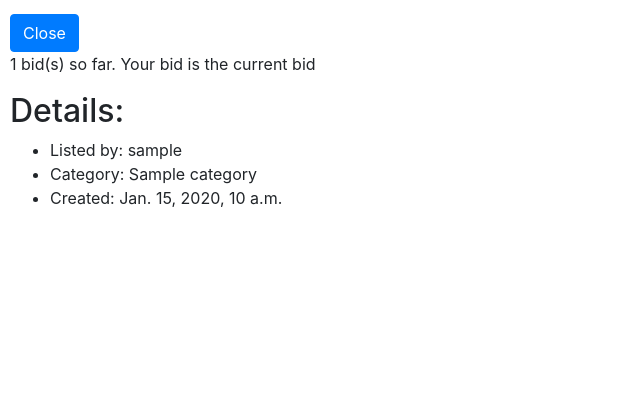
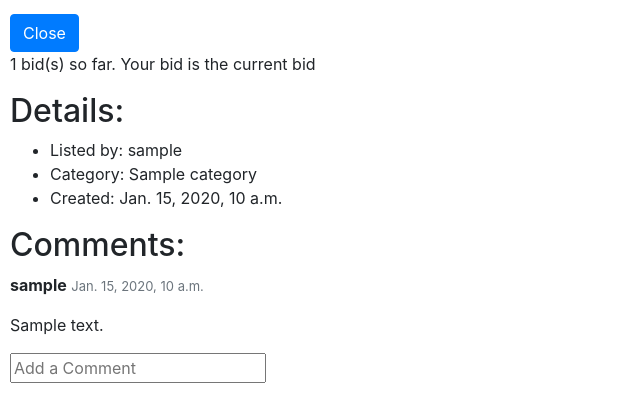
Before and after one commit to daniel-ob/CS50W, a Django app: page /listings/1 in a window 1280 px wide. Shown: the part 650-1059 px from the top of the page, without its empty margins (0-640 px from the left). Before the commit the page ends 857 px from the top, so only its background shows below. Run offline with Django 3.2, Linux system fonts and the light colour scheme; a user stored in the database is signed in; tables that the repository leaves empty hold one stand-in row (values such as "Sample post"); grey boxes marked "Sample" are stand-in pictures; some libraries are stand-ins or nearby versions.

Commit message:
[2_Commerce] Listing Page: add Comment functionality

```diff
--- a/2_Commerce/commerce/auctions/models.py
+++ b/2_Commerce/commerce/auctions/models.py
@@ -1,6 +1,6 @@
 from django.contrib.auth.models import AbstractUser
 from django.db import models
-from django.forms import ModelForm, Textarea
+from django.forms import ModelForm, Textarea, TextInput
 
 
 class User(AbstractUser):
@@ -65,3 +65,15 @@ class NewBidForm(ModelForm):
     class Meta:
         model = Bid
         fields = ["amount_dollars"]
+
+
+class NewCommentForm(ModelForm):
+    class Meta:
+        model = Comment
+        fields = ["text"]
+        labels = {
+            "text": ""
+        }
+        widgets = {
+            "text": TextInput(attrs={"placeholder": "Add a Comment"}),
+        }
--- a/2_Commerce/commerce/auctions/templates/auctions/listing.html
+++ b/2_Commerce/commerce/auctions/templates/auctions/listing.html
@@ -76,5 +76,24 @@
                 <li>Created: {{ listing.creation_date }}</li>
             </ul>
         </section>
+        <section class="comments">
+            <h2>Comments:</h2>
+            {% if listing.comments.count %}
+                {% for comment in listing.comments.all %}
+                    <div class="comment">
+                        <p><strong>{{ comment.user }}</strong> <span class="text-muted">{{ comment.date }}</span></p>
+                        <p>{{ comment.text }}</p>
+                    </div>
+                {% endfor %}
+            {% else %}
+                <p>No comments has been made on this listing.</p>
+            {% endif %}
+            {% if user.is_authenticated %}
+                <form id="comment-form" action="{% url 'comment' listing.id %}" method="post">
+                    {% csrf_token %}
+                    {{ comment_form.as_p }}
+                </form>
+            {% endif %}
+        </section>
     </div>
 {% endblock %}
--- a/2_Commerce/commerce/auctions/urls.py
+++ b/2_Commerce/commerce/auctions/urls.py
@@ -10,5 +10,6 @@ urlpatterns = [
     path("listings/create", views.create, name="create"),
     path("listings/<int:listing_id>", views.listing_view, name="listing"),
     path("listings/<int:listing_id>/bid", views.bid, name="bid"),
-    path("listings/<int:listing_id>/close", views.close, name="close")
+    path("listings/<int:listing_id>/close", views.close, name="close"),
+    path("listings/<int:listing_id>/comment", views.comment, name="comment")
 ]
--- a/2_Commerce/commerce/auctions/views.py
+++ b/2_Commerce/commerce/auctions/views.py
@@ -5,7 +5,7 @@ from django.http import HttpResponse, HttpResponseRedirect, HttpResponseNotAllow
 from django.shortcuts import render
 from django.urls import reverse
 
-from .models import User, Listing, NewListingForm, Bid, NewBidForm
+from .models import *
 
 
 def index(request):
@@ -90,6 +90,7 @@ def listing_view(request, listing_id):
     return render(request, "auctions/listing.html", {
         "listing": Listing.objects.get(pk=listing_id),
         "bid_form": NewBidForm(),
+        "comment_form": NewCommentForm()
     })
 
 
@@ -114,13 +115,15 @@ def bid(request, listing_id):
                 return render(request, "auctions/listing.html", {
                     "listing": listing,
                     "bid_form": bid_form,
-                    "message": "Bid must be greater than current price"
+                    "message": "Bid must be greater than current price",
+                    "comment_form": NewCommentForm()
                 })
         else:
-            # send form back to the user, it will display the error
+            # send bid_form back to the user, it will display the error
             return render(request, "auctions/listing.html", {
                 "listing": listing,
-                "bid_form": bid_form
+                "bid_form": bid_form,
+                "comment_form": NewCommentForm()
             })
     else:
         return HttpResponseNotAllowed(["POST"])
@@ -136,3 +139,24 @@ def close(request, listing_id):
             return HttpResponseRedirect(reverse("listing", args=(listing.id, )))
     else:
         return HttpResponseNotAllowed(["POST"])
+
+
+@login_required
+def comment(request, listing_id):
+    if request.method == "POST":
+        listing = Listing.objects.get(pk=listing_id)
+        comment_form = NewCommentForm(request.POST)
+        if comment_form.is_valid():
+            new_comment = comment_form.save(commit=False)
+            new_comment.user = request.user
+            new_comment.listing = listing
+            new_comment.save()
+            return HttpResponseRedirect(reverse("listing", args=(listing.id, )))
+        else:
+            return render(request, "auctions/listing.html", {
+                "listing": listing,
+                "bid_form": NewBidForm(),
+                "comment_form": comment_form,
+            })
+    else:
+        return HttpResponseNotAllowed(["POST"])
```
